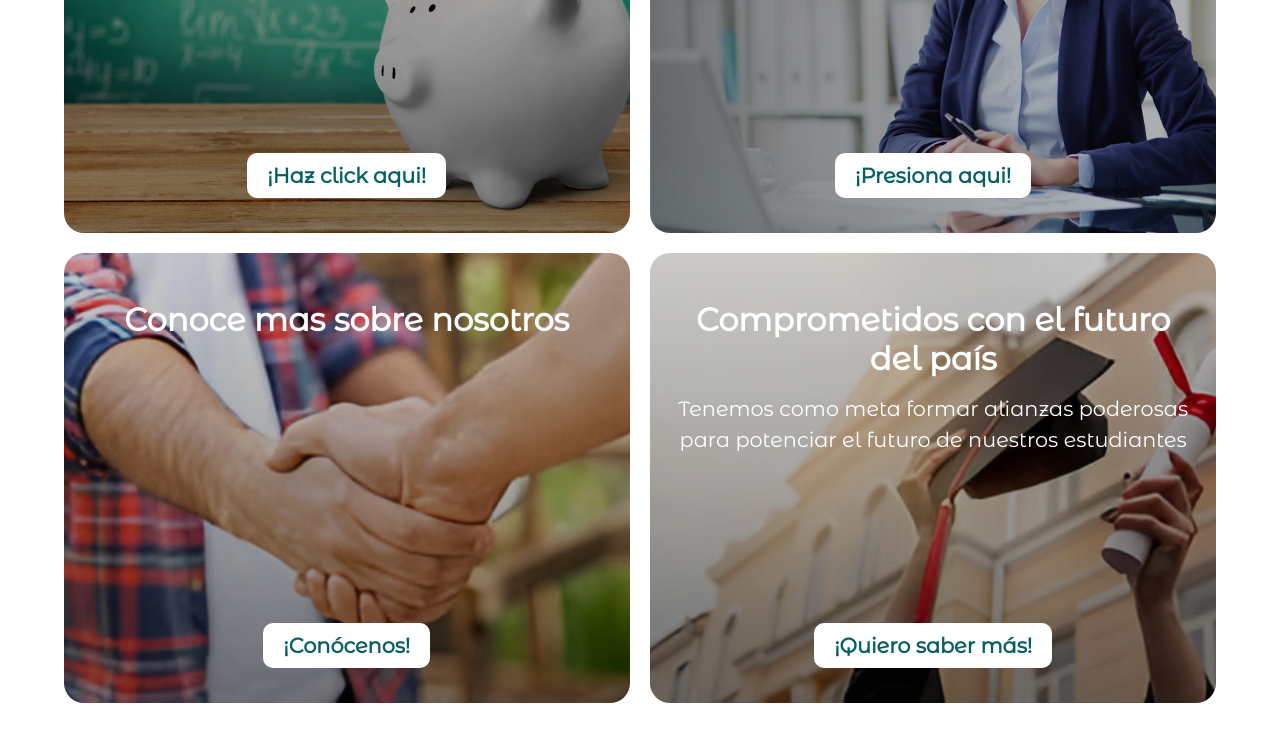
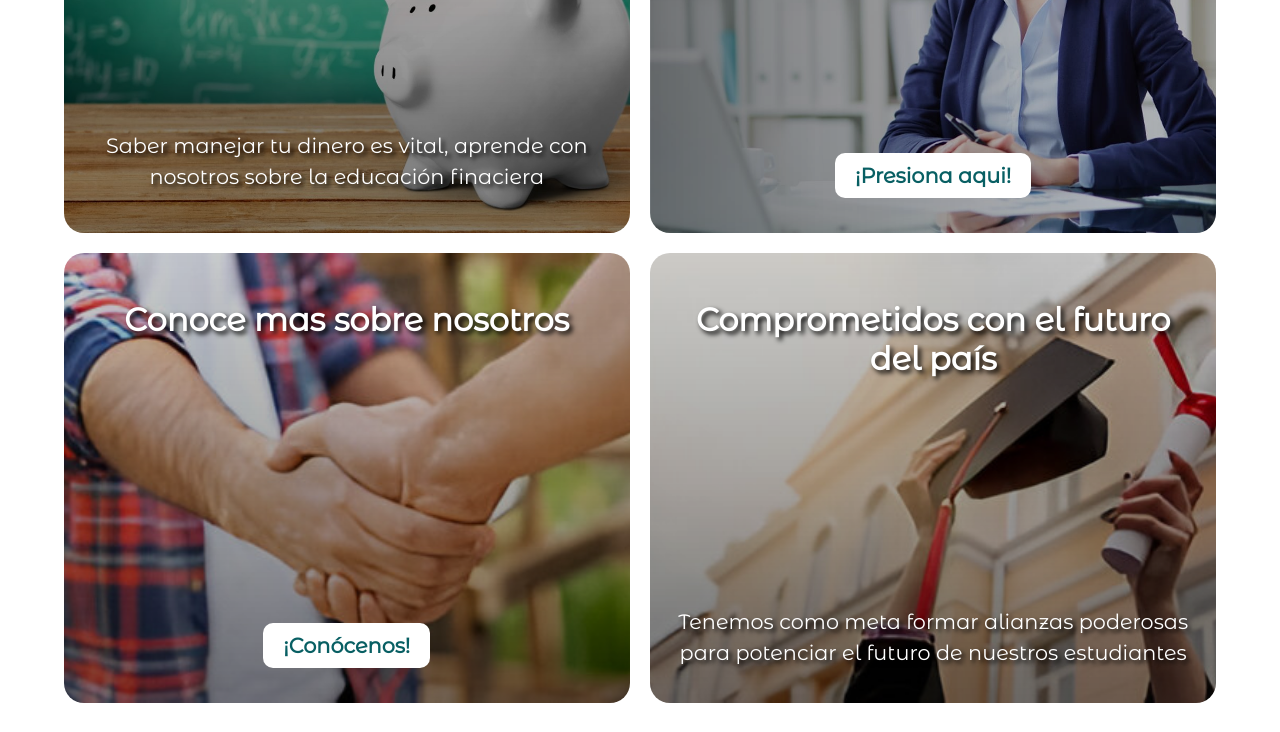
Before and after one commit to vivichuello/banco-universitario, a plain HTML site: page src/pages/sitio_web_institucional.html in a window 1280 px wide. Shown: the part 2220-2952 px from the top of the page. Drawn offline with Linux system fonts and the light colour scheme.

Commit message:
Mejoras a las pagina principal

```diff
--- a/src/pages/sitio_web_institucional.css
+++ b/src/pages/sitio_web_institucional.css
@@ -163,7 +163,8 @@ body {
     color: white;
     text-align: center;
     h1 { font-size: 3.5em; }
-    h2 { font-size: 2em; }
+    h2 { font-size: 2em;
+        text-shadow: 3px 3px 5px black; }
     h3 { font-size: 1.3em; }
     h4 { font-size: 1.2em; }
     p { font-size: 1.3em;}
@@ -191,13 +192,14 @@ body {
 
     display: flex;
     flex-direction: column;
-    justify-content: space-evenly;
+    justify-content: space-between;
     align-items: center;
     text-align: center;
 }
 #tarjetas-informativas .tarjeta p{
     line-height: 1.5;
     font-weight: 550;
+    text-shadow: 3px 3px 4px black;
 }
 #tarjetas-informativas .tarjeta button {
     all: unset;
@@ -219,6 +221,7 @@ body {
     background-color: rgb(230, 230, 230); /* Color más oscuro para el hover */
     filter: brightness(0.9); /* Ajusta el brillo */
     transition: background-color 0.3s ease; /* Animación suave */
+    box-shadow: 0 4px 8px rgba(0, 0, 0, 0.5);
 }
 
 #tarjetas-informativas .tarjeta button:active {
--- a/src/pages/sitio_web_institucional.html
+++ b/src/pages/sitio_web_institucional.html
@@ -109,7 +109,7 @@
                 <h2>Resguarda tu futuro</h2>
                 <p>Saber manejar tu dinero es vital, aprende con nosotros
                     sobre la educación finaciera</p>
-                <button>¡Haz click aqui!</button>
+
             </div>
 
 
@@ -117,7 +117,7 @@
                 <h2>Servicios Presenciales</h2>
                 <p>Descubre todo lo que puedes hacer
                     en nuestras sucursales</p>
-                <button>¡Presiona aqui!</button>
+                <button onclick="location.href='servicios.html'">¡Presiona aqui!</button>
             </div>
 
             <div class = "tarjeta">
@@ -129,7 +129,7 @@
                 <h2>Comprometidos con el futuro del país</h2>
                 <p>Tenemos como meta formar alianzas poderosas
                 para potenciar el futuro de nuestros estudiantes</p>
-                <button>¡Quiero saber más!</button>
+
 
             </div>
         </div>
```
